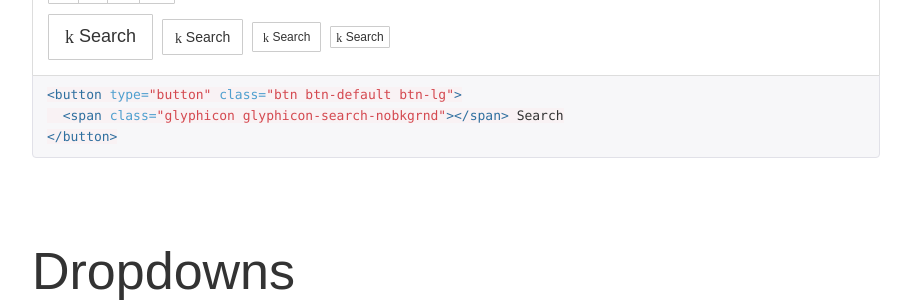
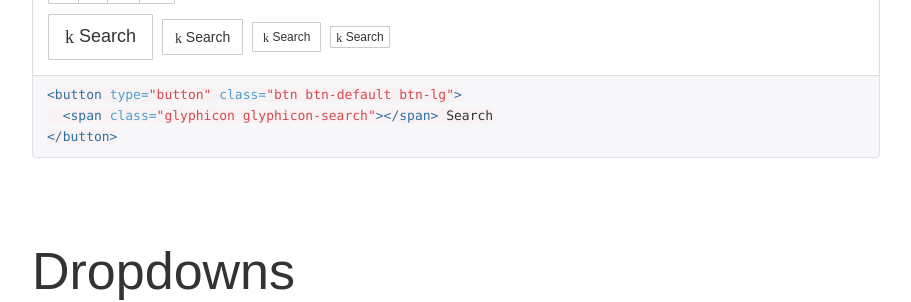
Before and after one commit to ncstate/ncstate-bootstrap, a Jekyll site: the page built from docs/components.html, in a window 1280 px wide and 900 px high, scrolled down 1359 px. Shown: the part 152-454 px from the top of the window, without its empty margins (38-949 px from the left). Built offline with Jekyll 4.4.1, drawn with Linux system fonts in a browser that asks for light colours; nearby versions of some CDN libraries; some web fonts are replaced; Markdown is read by kramdown in place of the engine named in the settings; comment, search, counter and statistics services are not loaded.

Commit message:
fix example

```diff
--- a/docs/components.html
+++ b/docs/components.html
@@ -56,7 +56,7 @@
   </div>
 {% highlight html %}
 <button type="button" class="btn btn-default btn-lg">
-  <span class="glyphicon glyphicon-search-nobkgrnd"></span> Search
+  <span class="glyphicon glyphicon-search"></span> Search
 </button>
 {% endhighlight %}
 </div>
```
